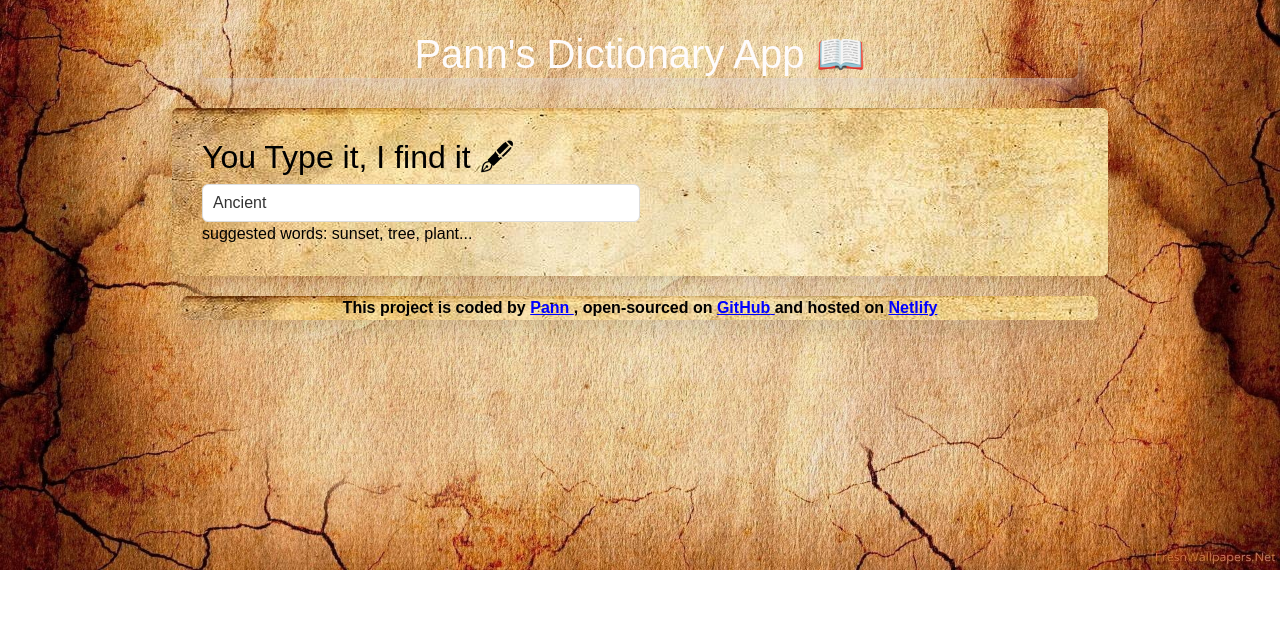
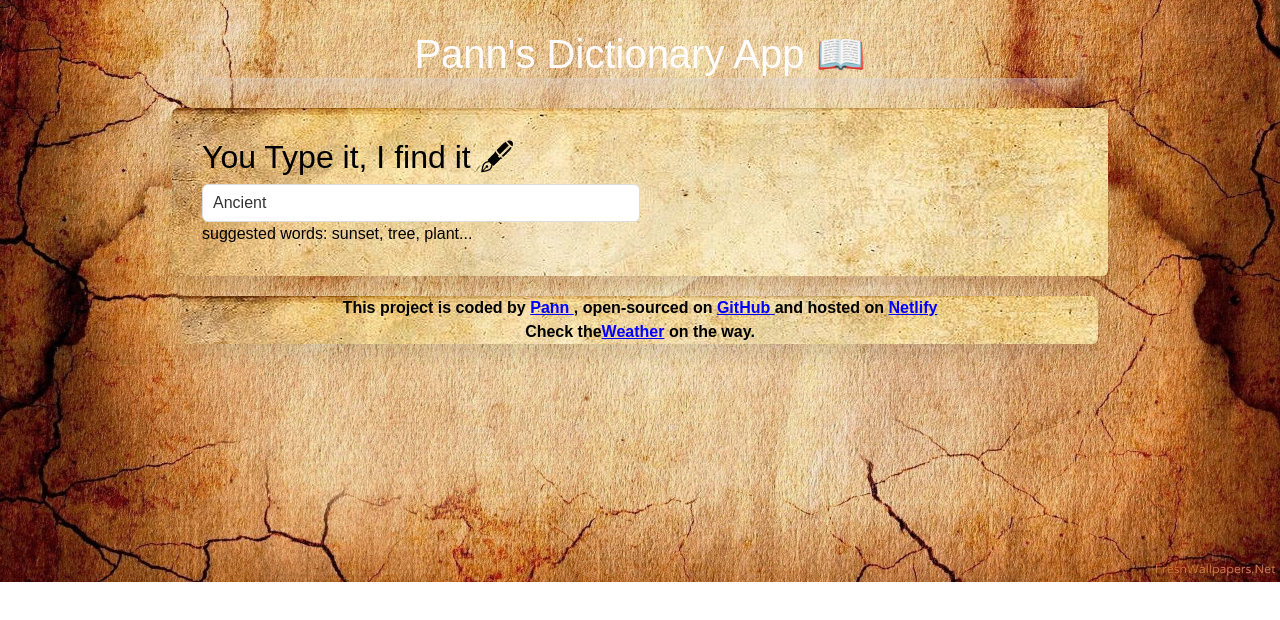
Before and after one commit to pansypanneiphyu/dictionary-project, a React (Create React App) app: page / in a window 1280 px wide. Shown: the top 620 px of the page. Built offline with nearby package versions, Linux system fonts and the light colour scheme; no server answers.

Commit message:
Added another project link

```diff
--- a/src/App.js
+++ b/src/App.js
@@ -20,6 +20,10 @@ export default function App() {
           </a>
           and hosted on{" "}
           <a href="https://peaceful-hypatia-33fa43.netlify.app/">Netlify</a>{" "}
+          <br />
+          Check the
+          <a href="https://modest-mayer-b1d552.netlify.app/">Weather</a> on the
+          way.
         </footer>
       </div>
     </div>
```
